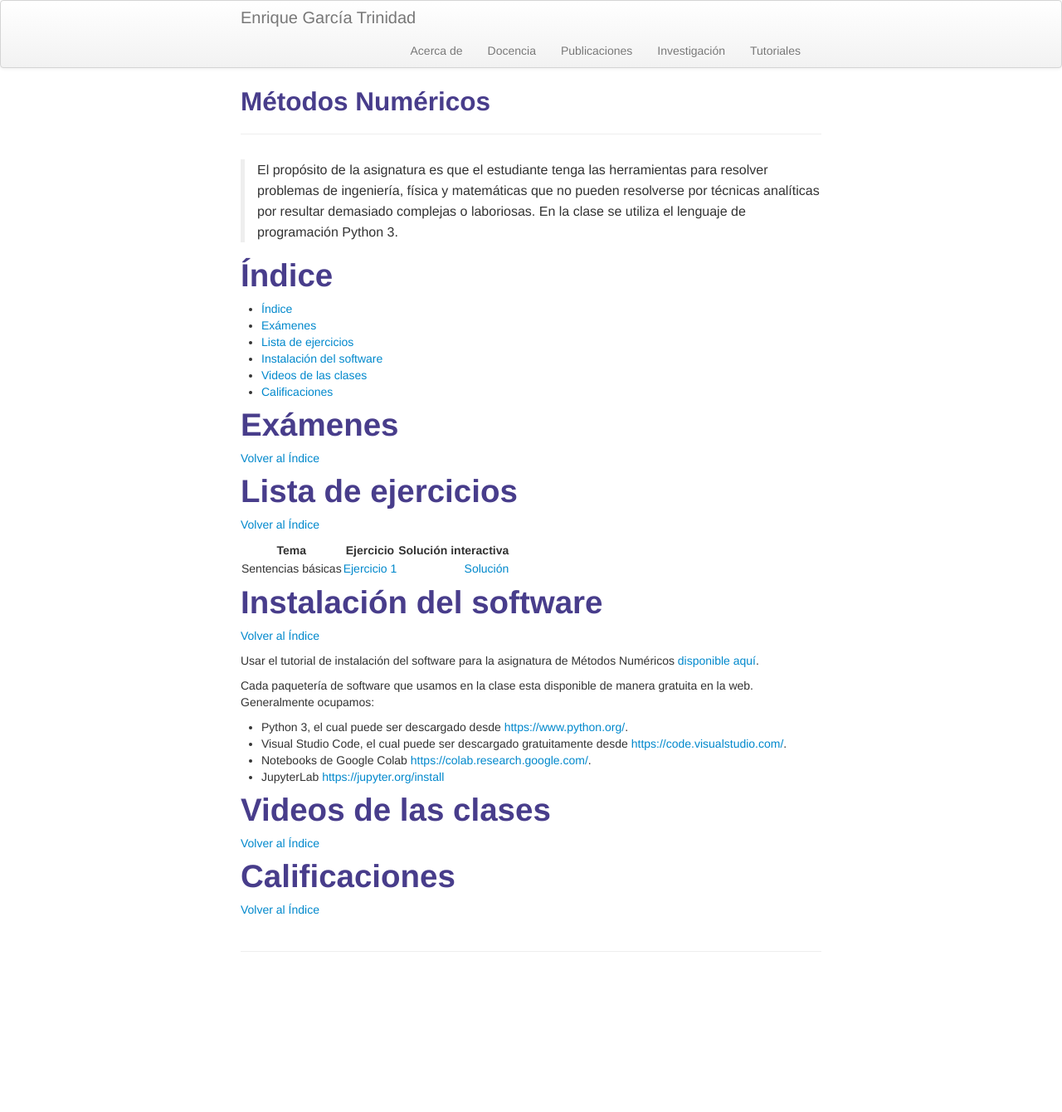
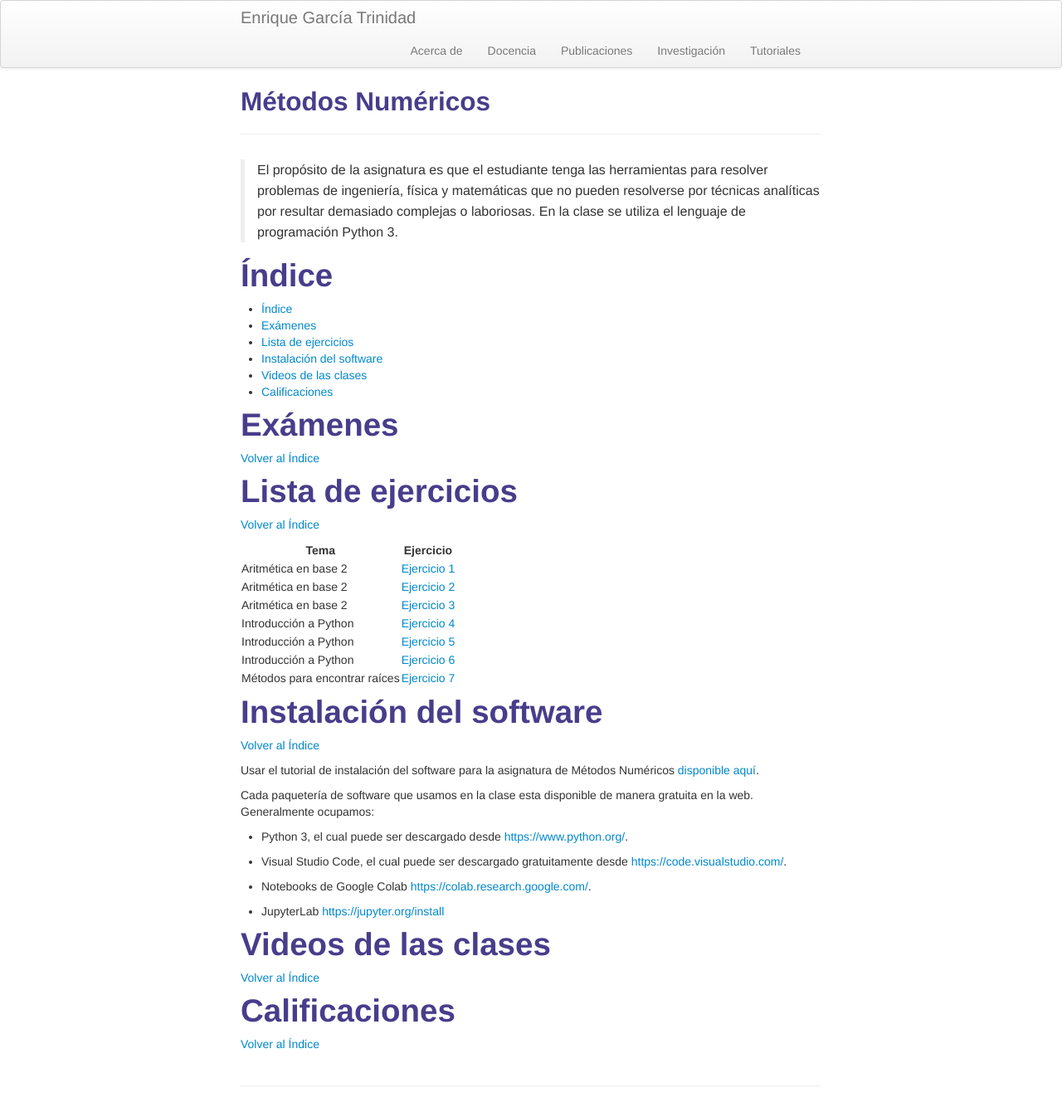
Before and after one commit to enriGarcia/enriGarcia.github.io, a Jekyll site: the page built from pages/teaching/metnum.md, in a window 1280 px wide. Shown: the whole page at 83% size. Built offline with Jekyll 4.4.1, drawn with Linux system fonts in a browser that asks for light colours; before the commit the page ends 1178 px from its top, so only the background shows below that.

Commit message:
metnum update

```diff
--- a/pages/teaching/metnum.md
+++ b/pages/teaching/metnum.md
@@ -19,9 +19,15 @@ description: Página de la asignatura de Métodos Numéricos.
 # Lista de ejercicios
 [Volver al Índice](#índice)
 
-|Tema              |Ejercicio       |Solución interactiva|
-|------------------|:--------------:|-------------------:|
-|Sentencias básicas|[Ejercicio 1    ]({{ BASE_PATH}}/pages/assignments/progbas_ex_001.pdf)|[Solución](https://codehs.com/sandbox/enrigarcia/ex-001/)|
+|Tema              |Ejercicio       |
+|------------------|:--------------:|
+|Aritmética en base 2           |[Ejercicio 1    ]({{ BASE_PATH}}/pages/assignments/metnum_ex_01.pdf)|
+|Aritmética en base 2           |[Ejercicio 2    ]({{ BASE_PATH}}/pages/assignments/metnum_ex_02.pdf)|
+|Aritmética en base 2           |[Ejercicio 3    ]({{ BASE_PATH}}/pages/assignments/metnum_ex_03.pdf)|
+|Introducción a Python          |[Ejercicio 4    ]({{ BASE_PATH}}/pages/assignments/metnum_ex_04.pdf)|
+|Introducción a Python          |[Ejercicio 5    ]({{ BASE_PATH}}/pages/assignments/metnum_ex_05.pdf)|
+|Introducción a Python          |[Ejercicio 6    ]({{ BASE_PATH}}/pages/assignments/metnum_ex_06.pdf)|
+|Métodos para encontrar raíces  |[Ejercicio 7    ]({{ BASE_PATH}}/pages/assignments/metnum_ex_07.pdf)|
 
 # Instalación del software
 [Volver al Índice](#índice)
@@ -31,8 +37,11 @@ Usar el tutorial de instalación del software para la asignatura de Métodos Num
 Cada paquetería de software que usamos en la clase esta disponible de manera gratuita en la web. Generalmente ocupamos:
 
 - Python 3, el cual puede ser descargado desde [https://www.python.org/](https://www.python.org/).
+
 - Visual Studio Code, el cual puede ser descargado gratuitamente desde [https://code.visualstudio.com/](https://code.visualstudio.com/).
+
 - Notebooks de Google Colab [https://colab.research.google.com/](https://colab.research.google.com/).
+
 - JupyterLab [https://jupyter.org/install](https://jupyter.org/install)
 
 # Videos de las clases
```
Also changed, not shown: 7 other files.
